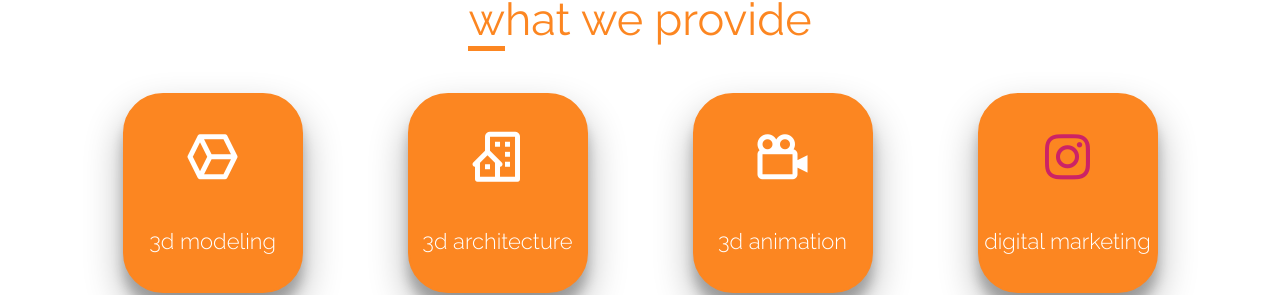
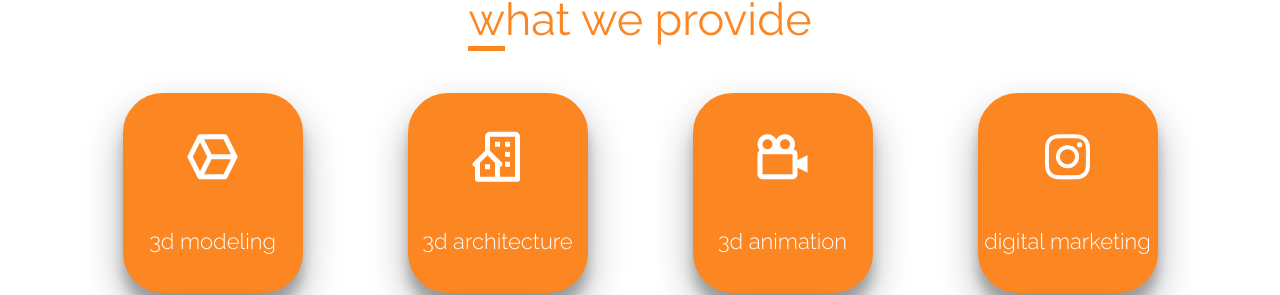
Before and after one commit to abbas-malu/burhaniworks, a plain HTML site: page index.html in a window 1280 px wide. Shown: the part 2613-2908 px from the top of the page. Drawn offline with nearby package versions, Linux system fonts and the light colour scheme.

Commit message:
Update main.css

```diff
--- a/css/main.css
+++ b/css/main.css
@@ -860,7 +860,7 @@ body {
 .bxl-whatsapp {
   color: #25d366;
 }
-.bxl-instagram{
+.details-card .bxl-instagram{
   color: #cc2366;
 }
 .bxl-facebook{
```
